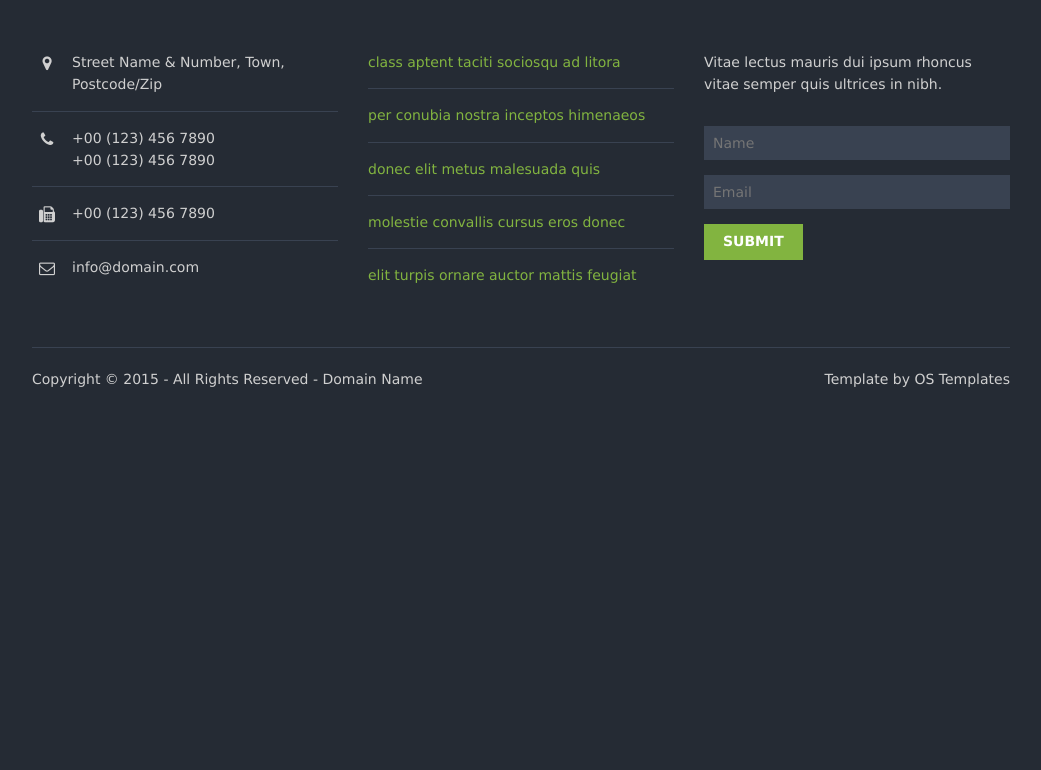
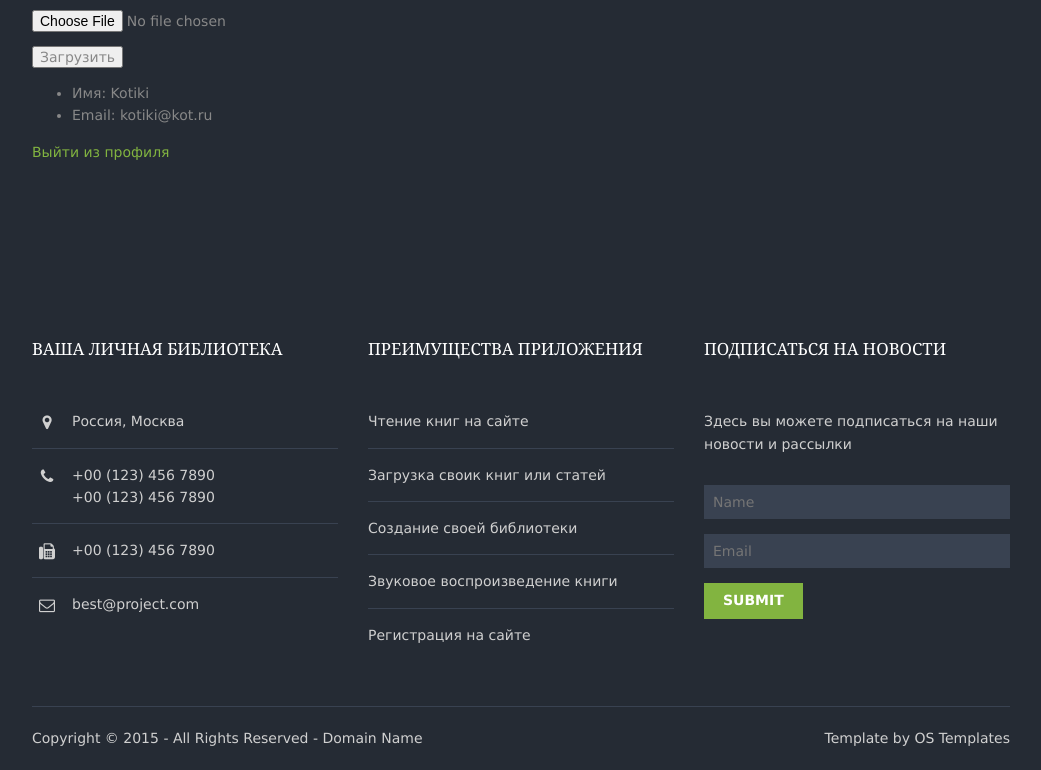
Before and after one commit to Shipoto/Library_Flask, a Flask app: page /profile in a window 1280 px wide. Shown: the part 635-1405 px from the top of the page, without its empty margins (119-1160 px from the left). Before the commit the page ends 1022 px from the top, so only its background shows below. Run offline with Flask 2, Linux system fonts and the light colour scheme; a user stored in the database is signed in; data comes from the database, SQL or seed files in the repository.

Commit message:
Developed additional functionality in project

```diff
--- a/LDataBase.py
+++ b/LDataBase.py
@@ -48,7 +48,7 @@ class LDataBase:
 
     def get_books_all(self):
         try:
-            self.__cur.execute(f'SELECT id, title, text, url FROM posts ORDER BY time DESC')
+            self.__cur.execute(f'SELECT id, title, text, url FROM books ORDER BY time DESC')
             res = self.__cur.fetchall()
             if res: return res
         except sqlite3.Error as e:
@@ -65,7 +65,7 @@ class LDataBase:
                 return False
 
             tm = math.floor(time.time())
-            self.__cur.execute("INSERT INTO users VALUES(NULL, ?, ?, ?, ?)", (name, email, hpsw, tm))
+            self.__cur.execute("INSERT INTO users VALUES(NULL, ?, ?, ?, Null, ?)", (name, email, hpsw, tm))
             self.__db.commit()
         except sqlite3.Error as e:
             print("Ошибка добавления пользователя в БД " + str(e))
@@ -98,3 +98,16 @@ class LDataBase:
             return res
         except sqlite3.Error as e:
             print("Ошибка получения данных из БД " + str(e))
+
+    def updateUserAvatar(self, avatar, user_id):
+        if not avatar:
+            return False
+
+        try:
+            binary = sqlite3.Binary(avatar)
+            self.__cur.execute(f"UPDATE users SET avatar = ? WHERE id = ?", (binary, user_id))
+            self.__db.commit()
+        except sqlite3.Error as e:
+            print("Ошибка обновления аватара в БД: " + str(e))
+            return False
+        return True
--- a/UserLogin.py
+++ b/UserLogin.py
@@ -12,3 +12,28 @@ class UserLogin(UserMixin):
 
     def get_id(self):
         return str(self.__user['id'])
+
+    def getName(self):
+        return self.__user['name'] if self.__user else "Без имени"
+
+    def getEmail(self):
+        return self.__user['email'] if self.__user else "Без email"
+
+    def getAvatar(self, app):
+        img = None
+        if not self.__user['avatar']:
+            try:
+                with app.open_resource(app.root_path + url_for('static', filename='images/demo/avatar.png'), "rb") as f:
+                    img = f.read()
+            except FileNotFoundError as e:
+                print("Не найден аватар по умолчанию: " + str(e))
+        else:
+            img = self.__user['avatar']
+
+        return img
+
+    def verifyExt(self, filename):
+        ext = filename.rsplit('.', 1)[1]
+        if ext == "png" or ext == "PNG":
+            return True
+        return False
--- a/lib_site.py
+++ b/lib_site.py
@@ -10,6 +10,7 @@ from forms import LoginForm, RegisterForm
 DATABASE = '/tmp/libdb.db'
 DEBUG = True
 SECRET_KEY = 'fdgfh78@#5sdoflk;jpoi;elk;s'
+MAX_CONTENT_LENGTH = 1024 * 1024
 
 app = Flask(__name__)
 app.config.from_object(__name__)
@@ -64,6 +65,8 @@ def load_book():
     else:
         flash('Ошибка загрузки книги', category='error')
     return render_template('load_book.html', menu=dbase.getMenu(), title='Добавление книги')
+
+
 
 @app.route('/book/<alias>')
 @login_required
@@ -126,5 +129,35 @@ def comment():
 def profile():
     return render_template("profile.html", menu=dbase.getMenu(), title="Профиль")
 
+@app.route('/userava')
+@login_required
+def userava():
+    img = current_user.getAvatar(app)
+    if not img:
+        return ""
+
+    h = make_response(img)
+    h.headers['Content-Type'] = 'image/png'
+    return h
+
+@app.route('/upload', methods=["POST", "GET"])
+@login_required
+def upload():
+    if request.method == 'POST':
+        file = request.files['file']
+        if file and current_user.verifyExt(file.filename):
+            try:
+                img = file.read()
+                res = dbase.updateUserAvatar(img, current_user.get_id())
+                if not res:
+                    flash("Ошибка обновления аватара", "error")
+                flash("Аватар обновлен", "success")
+            except FileNotFoundError as e:
+                flash("Ошибка чтения файла", "error")
+        else:
+            flash("Ошибка обновления аватара", "error")
+
+    return redirect(url_for('profile'))
+
 if __name__ == "__main__":
     app.run(debug=True)
--- a/templates/base.html
+++ b/templates/base.html
@@ -48,7 +48,7 @@ Licence URI: http://www.os-templates.com/template-terms
   <header id="header" class="hoc clear">
     <!-- ################################################################################################ -->
     <div id="logo" class="fl_left">
-      <h1><a href="index.html">БИБЛИОТЕКА</a></h1>
+      <h1><a href="/">БИБЛИОТЕКА</a></h1>
     </div>
     <div id="quickinfo" class="fl_right">
       <ul class="nospace inline">
@@ -71,12 +71,8 @@ Licence URI: http://www.os-templates.com/template-terms
       <li class="active"><a href="/">Главная</a></li>
       <li><a class="drop" href="#">Моя библиотека</a>
         <ul>
-          <li><a href="{{ url_for('my_lib') }}">Список книг</a></li>
-          <li><a href="{{ url_for('load_book') }}">Читать</a></li>
-          <li><a href="{{ url_for('register') }}">Авторизация</a></li>
-          <li><a href="pages/sidebar-left.html">Sidebar Left</a></li>
-          <li><a href="pages/sidebar-right.html">Sidebar Right</a></li>
-          <li><a href="pages/basic-grid.html">Basic Grid</a></li>
+          <li><a href="{{ url_for('my_lib') }}">Список общедоступных книг</a></li>
+          <li><a href="{{ url_for('my_lib') }}">Список моих книг</a></li>
         </ul>
       </li>
       <li><a class="drop" href="#">Мои книги</a>
@@ -137,7 +133,7 @@ Licence URI: http://www.os-templates.com/template-terms
       <li class="one_third first">
         <article>
           <figure><img src="{{ url_for('static', filename='images/demo/320x220.png') }}" alt="">
-            <figcaption><a href="#">View Details &raquo;</a></figcaption>
+            <figcaption><a href="/book/seven">Читать &raquo;</a></figcaption>
           </figure>
           <div class="txtwrap">
             <h6 class="heading">Семь навыков высокоэффективных людей</h6>
@@ -148,7 +144,7 @@ Licence URI: http://www.os-templates.com/template-terms
       <li class="one_third">
         <article>
           <figure><img src="{{ url_for('static', filename='images/demo/emoc-gib.png') }}" alt="">
-            <figcaption><a href="{{ url_for('my_lib') }}">View Details &raquo;</a></figcaption>
+            <figcaption><a href="/book/emoc">Читать &raquo;</a></figcaption>
           </figure>
           <div class="txtwrap">
             <h6 class="heading">Эмоциональная гибкость</h6>
@@ -159,7 +155,7 @@ Licence URI: http://www.os-templates.com/template-terms
       <li class="one_third">
         <article>
           <figure><img src="{{ url_for('static', filename='images/demo/principy.png') }}" alt="">
-            <figcaption><a href="#">View Details &raquo;</a></figcaption>
+            <figcaption><a href="/book/princ">Читать &raquo;</a></figcaption>
           </figure>
           <div class="txtwrap">
             <h6 class="heading">Принцыпы</h6>
@@ -403,33 +399,33 @@ Python. Экспресс-курс
   <footer id="footer" class="hoc clear">
     <!-- ################################################################################################ -->
     <div class="one_third first">
-      <h6 class="title">Ultricies turpis libero</h6>
+      <h6 class="title">Ваша личная библиотека</h6>
       <ul class="nospace linklist contact">
         <li><i class="fa fa-map-marker"></i>
           <address>
-          Street Name &amp; Number, Town, Postcode/Zip
+          Россия, Москва
           </address>
         </li>
         <li><i class="fa fa-phone"></i> +00 (123) 456 7890<br>
           +00 (123) 456 7890</li>
         <li><i class="fa fa-fax"></i> +00 (123) 456 7890</li>
-        <li><i class="fa fa-envelope-o"></i> info@domain.com</li>
+        <li><i class="fa fa-envelope-o"></i> best@project.com</li>
       </ul>
     </div>
     <div class="one_third">
-      <h6 class="title">Egestas risus sed</h6>
+      <h6 class="title">Преимущества приложения</h6>
       <ul class="nospace linklist">
-        <li><a href="#">class aptent taciti sociosqu ad litora</a></li>
-        <li><a href="#">per conubia nostra inceptos himenaeos</a></li>
-        <li><a href="#">donec elit metus malesuada quis</a></li>
-        <li><a href="#">molestie convallis cursus eros donec</a></li>
-        <li><a href="#">elit turpis ornare auctor mattis feugiat</a></li>
+        <li><a href=""></a>Чтение книг на сайте</li>
+        <li><a href=""></a>Загрузка своик книг или статей</li>
+        <li><a href=""></a>Создание своей библиотеки</li>
+        <li><a href=""></a>Звуковое воспроизведение книги</li>
+        <li><a href=""></a>Регистрация на сайте</li>
       </ul>
     </div>
     <div class="one_third">
-      <h6 class="title">Ultricies eros libero</h6>
-      <p class="btmspace-30">Vitae lectus mauris dui ipsum rhoncus vitae semper quis ultrices in nibh.</p>
-      <form method="post" action="#">
+      <h6 class="title">Подписаться на новости</h6>
+      <p class="btmspace-30">Здесь вы можете подписаться на наши новости и рассылки</p>
+      <form method="" action="">
         <fieldset>
           <legend>Newsletter:</legend>
           <input class="btmspace-15" type="text" value="" placeholder="Name">
--- a/templates/profile.html
+++ b/templates/profile.html
@@ -7,11 +7,18 @@
 <h2>Профиль</h2>
 </div>
           <div>
+            <div class="profile-ava"><img src="{{ url_for('userava') }}"></div>
+		<div class="profile-load">
+		<form action="{{url_for('upload')}}" method="POST" enctype="multipart/form-data">
+			<p><input type="file" name="file">
+			<p><input type="submit" value="Загрузить">
+		</form>
+            <ul class="profile-info">
+		<li>Имя: {{ current_user.getName() }}</li>
+		<li>Email: {{ current_user.getEmail() }}</li>
+		</ul>
+            <p><a href="{{url_for('register')}}"></a>
             <p><a href="{{url_for('logout')}}">Выйти из профиля</a>
-            <input type="submit" name="submit" value="Выйти">
-            <input type="reset" name="reset" value="Сбросить форму">
-            <input type="checkbox" name="remainme" value="Запомнить меня">  Запомнить меня
-            <p></p><a href="{{url_for('register')}}"></a>
           </div>
         </form>
         </div>
```
Also changed, not shown: templates/my_lib.html (+8 -4 lines), forms.py (line endings or trailing spaces), libdb.db, static/images/demo/gallery/01.png.
